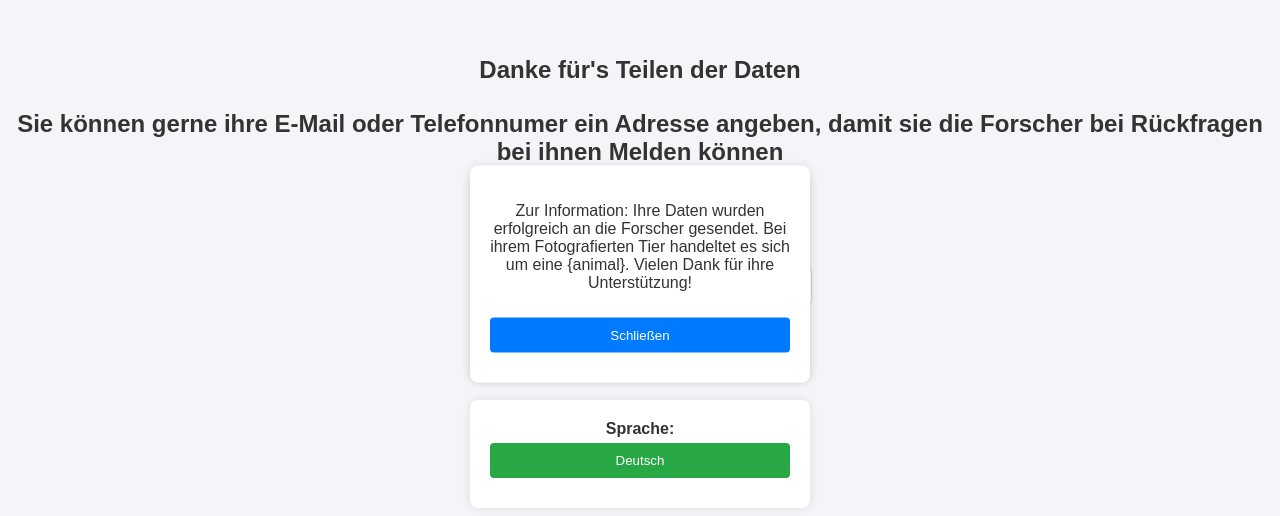
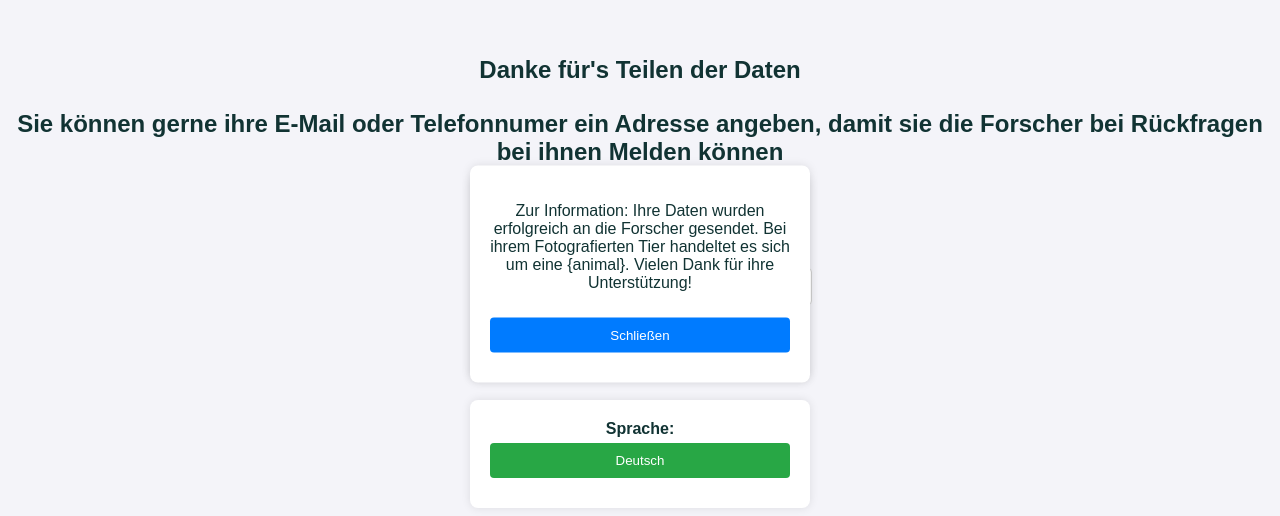
Before and after one commit to Franziporgrammer/FLL_25WebAPP, a plain HTML site: page thank-you-for-sending-pic.html in a window 1280 px wide. Shown: the part 126-642 px from the top of the page. Drawn offline with Linux system fonts and the light colour scheme.

Commit message:
Ändere Schriftfarbe in thank-you-for-sending-pic.html

```diff
--- a/thank-you-for-sending-pic.html
+++ b/thank-you-for-sending-pic.html
@@ -9,7 +9,7 @@
     body {
         font-family: Arial, sans-serif;
         background-color: #f4f4f9;
-        color: #333;
+        color: #133;
         margin: 0;
         padding: 0;
         display: flex;
```
